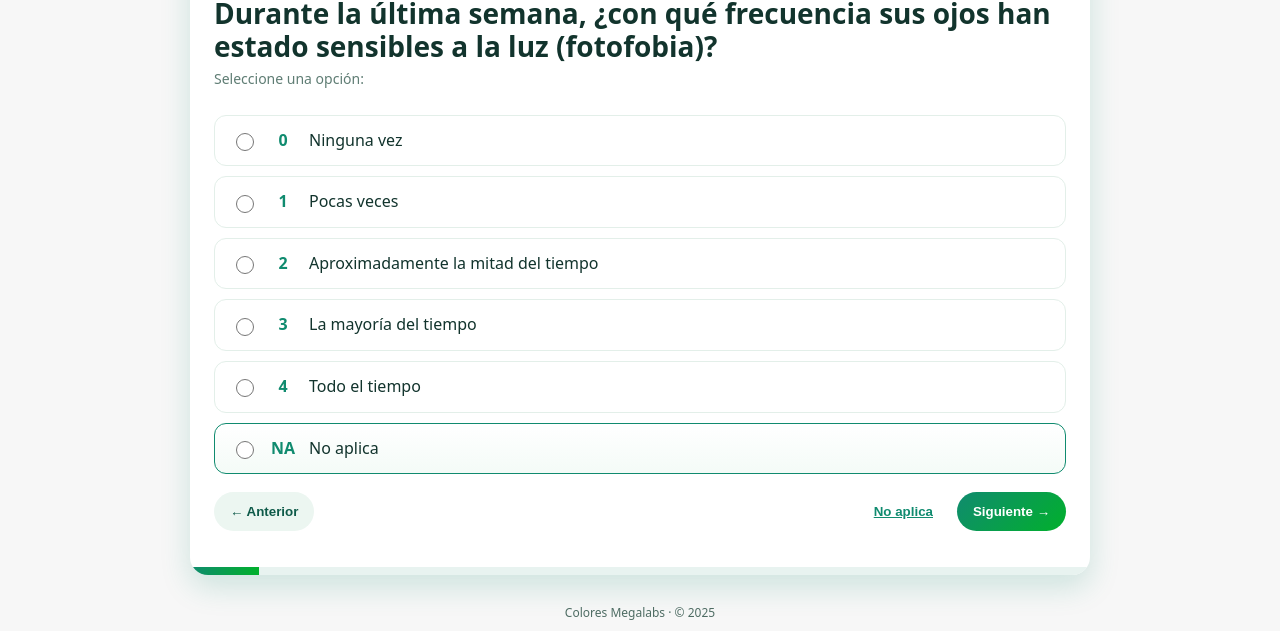
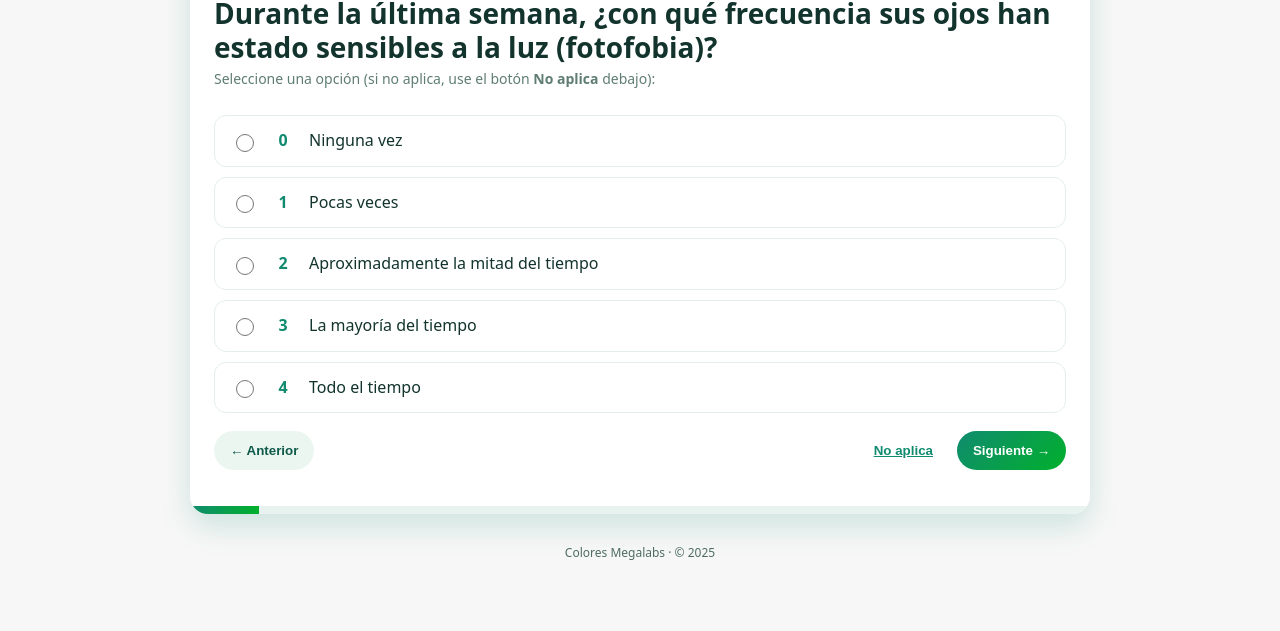
Before and after one commit to filipao286-bit/OSDI, a plain HTML site: page Index.html in a window 1280 px wide. Both pictures are taken after a click on the button "Comenzar". Shown: the part 229-860 px from the top of the page. After the commit the page ends 800 px from the top, so only its background shows below. Drawn offline with Linux system fonts and the light colour scheme.

Commit message:
Add files via upload

```diff
--- a/Index.html
+++ b/Index.html
@@ -6,8 +6,8 @@
 <title>OSDI – Test de Superficie Ocular | Megalabs</title>
 <style>
   :root{
-    --ml-green:#01B02C; /* Megalabs (Brandfetch megalabs.global) */
-    --ml-teal:#108B6F;  /* Megalabs (Brandfetch megalabs.mx) */
+    --ml-green:#01B02C;
+    --ml-teal:#108B6F;
     --ml-bg:#F7F7F7;
     --ml-ink:#12342d;
     --ml-muted:#5f7d74;
@@ -34,7 +34,7 @@
   .opt input{accent-color:var(--ml-green);width:18px;height:18px}
   .opt.active{border-color:var(--ml-teal);background:linear-gradient(0deg,#f4fbf7,#ffffff)}
   .k{font-weight:700;min-width:28px;text-align:center;color:var(--ml-teal)}
-  .controls{display:flex;justify-content:space-between;align-items:center;margin-top:18px;gap:12px}
+  .controls{display:flex;justify-content:space-between;align-items:center;margin-top:18px;gap:12px;flex-wrap:wrap}
   .btn{appearance:none;border:0;border-radius:999px;padding:12px 16px;font-weight:700;cursor:pointer;transition:transform .06s ease,opacity .2s ease;display:inline-flex;align-items:center;gap:8px}
   .btn:active{transform:translateY(1px)}
   .btn-primary{background:linear-gradient(135deg,var(--ml-teal),var(--ml-green));color:var(--ml-white)}
@@ -55,12 +55,11 @@
   .severity{font-size:16px;font-weight:800}
   footer{padding:10px 20px;color:#4e6c63;text-align:center;font-size:12px}
   .visually-hidden{position:absolute!important;width:1px;height:1px;padding:0;margin:-1px;overflow:hidden;clip:rect(0,0,0,0);white-space:nowrap;border:0}
-  /* Full-height question view on small screens */
+  .error{color:#b3261e;font-size:13px;margin-top:8px;display:none}
   @media (max-width:600px){
     .q h2{font-size:22px}
     .meta{grid-template-columns:1fr}
   }
-  /* Print: only summary */
   @media print{
     header, .controls, .progress, .q, .meta, .start, .hide-print{display:none !important}
     .card{box-shadow:none}
@@ -106,18 +105,19 @@ const QUESTIONS = [
   "Durante la última semana, ¿con qué frecuencia sus síntomas empeoran en <b>áreas con aire acondicionado</b>?"
 ];
 
-const OPTIONS = [
+// Opciones visibles: 0-4 (sin "No aplica" dentro de la lista)
+const OPTIONS_VISIBLE = [
   {label:"Ninguna vez", value:0, key:"0"},
   {label:"Pocas veces", value:1, key:"1"},
   {label:"Aproximadamente la mitad del tiempo", value:2, key:"2"},
   {label:"La mayoría del tiempo", value:3, key:"3"},
-  {label:"Todo el tiempo", value:4, key:"4"},
-  {label:"No aplica", value:null, key:"NA"}
+  {label:"Todo el tiempo", value:4, key:"4"}
 ];
 
+// Estructura de estado
 const state = {
-  current: -1, // -1 = pantalla de inicio (datos)
-  answers: Array(QUESTIONS.length).fill(null),
+  current: -1, // -1 = pantalla de inicio
+  answers: Array(QUESTIONS.length).fill(null), // null = No aplica o sin responder aún
   name: "",
   date: new Date().toISOString().slice(0,10)
 };
@@ -155,7 +155,7 @@ function startScreen(){
       </div>
 
       <div class="q" style="min-height:140px">
-        <p class="hint">Instrucciones: Responda pensando en la <b>última semana</b>. Si una situación no aplica, elija <b>No aplica</b>.</p>
+        <p class="hint">Instrucciones: Responda pensando en la <b>última semana</b>. Si una situación no aplica, use el botón <b>No aplica</b> que verá en la parte inferior de cada pregunta.</p>
       </div>
 
       <div class="controls">
@@ -176,7 +176,7 @@ function renderQuestion(){
   setProgress();
   const i = state.current;
   const n = QUESTIONS.length;
-  const saved = state.answers[i];
+  const saved = state.answers[i]; // puede ser null (NA) o 0..4
 
   $("#step-container").innerHTML = `
     <div class="step-head">
@@ -189,21 +189,22 @@ function renderQuestion(){
 
     <div class="q" aria-live="polite">
       <h2>${QUESTIONS[i]}</h2>
-      <div class="hint">Seleccione una opción:</div>
+      <div class="hint">Seleccione una opción (si no aplica, use el botón <b>No aplica</b> debajo):</div>
       <div class="opts" role="radiogroup" aria-label="Opciones de respuesta">
-        ${OPTIONS.map((opt,idx)=>{
+        ${OPTIONS_VISIBLE.map((opt,idx)=>{
           const checked = (saved!==null && saved===opt.value) ? "checked" : "";
-          const active = saved===opt.value ? " active" : "";
+          const active = (saved!==null && saved===opt.value) ? " active" : "";
           const id = `q${i}_opt${idx}`;
           return `
             <label class="opt${active}" for="${id}" data-idx="${idx}">
-              <input id="${id}" type="radio" name="q${i}" value="${opt.value===null?'NA':opt.value}" ${checked} />
+              <input id="${id}" type="radio" name="q${i}" value="${opt.value}" ${checked} />
               <span class="k">${opt.key}</span>
               <span>${opt.label}</span>
             </label>
           `;
         }).join("")}
       </div>
+      <div class="error" id="err">Debes seleccionar una respuesta o presionar "No aplica".</div>
     </div>
 
     <div class="controls">
@@ -215,14 +216,15 @@ function renderQuestion(){
     </div>
   `;
 
-  // Listeners for selecting option (only highlight/save, not advance)
+  // Selección: marca/guarda, sin auto-avance
   document.querySelectorAll(".opt").forEach(el=>{
     el.addEventListener("click", ()=>{
       document.querySelectorAll(".opt").forEach(o=>o.classList.remove("active"));
       el.classList.add("active");
       const idx = Number(el.dataset.idx);
-      const opt = OPTIONS[idx];
-      state.answers[i] = opt.value;
+      const selected = OPTIONS_VISIBLE[idx];
+      state.answers[i] = selected.value;
+      const err = $("#err"); if(err) err.style.display = "none";
     });
   });
 
@@ -239,7 +241,8 @@ function renderQuestion(){
 
   $("#next").addEventListener("click", ()=>{
     if(state.answers[i] === null){
-      alert("Debe seleccionar una respuesta antes de continuar (o usar 'No aplica').");
+      // Mostrar error inline (sin alert)
+      const err = $("#err"); if(err) err.style.display = "block";
       return;
     }
     goNext();
@@ -274,7 +277,7 @@ function renderSummary(){
   const {sum,n,score,severity} = computeScore();
   const rows = QUESTIONS.map((q, i)=>{
     const val = state.answers[i];
-    const label = val===null ? "No aplica" : OPTIONS.find(o=>o.value===val)?.label + ` (${val})`;
+    const label = (val===null) ? "No aplica" : OPTIONS_VISIBLE.find(o=>o.value===val)?.label + ` (${val})`;
     return `<tr><td>${i+1}.</td><td>${q.replace(/<[^>]+>/g,'')}</td><td>${label||""}</td></tr>`;
   }).join("");
 
```
